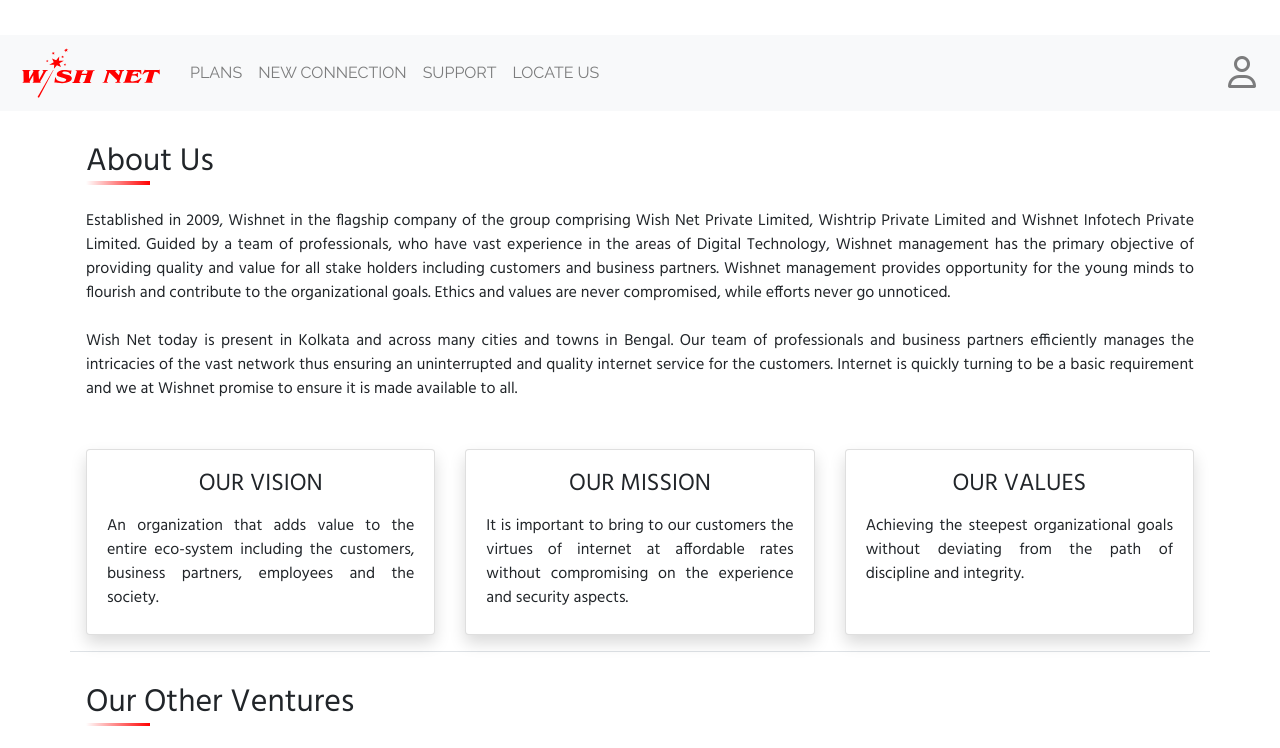
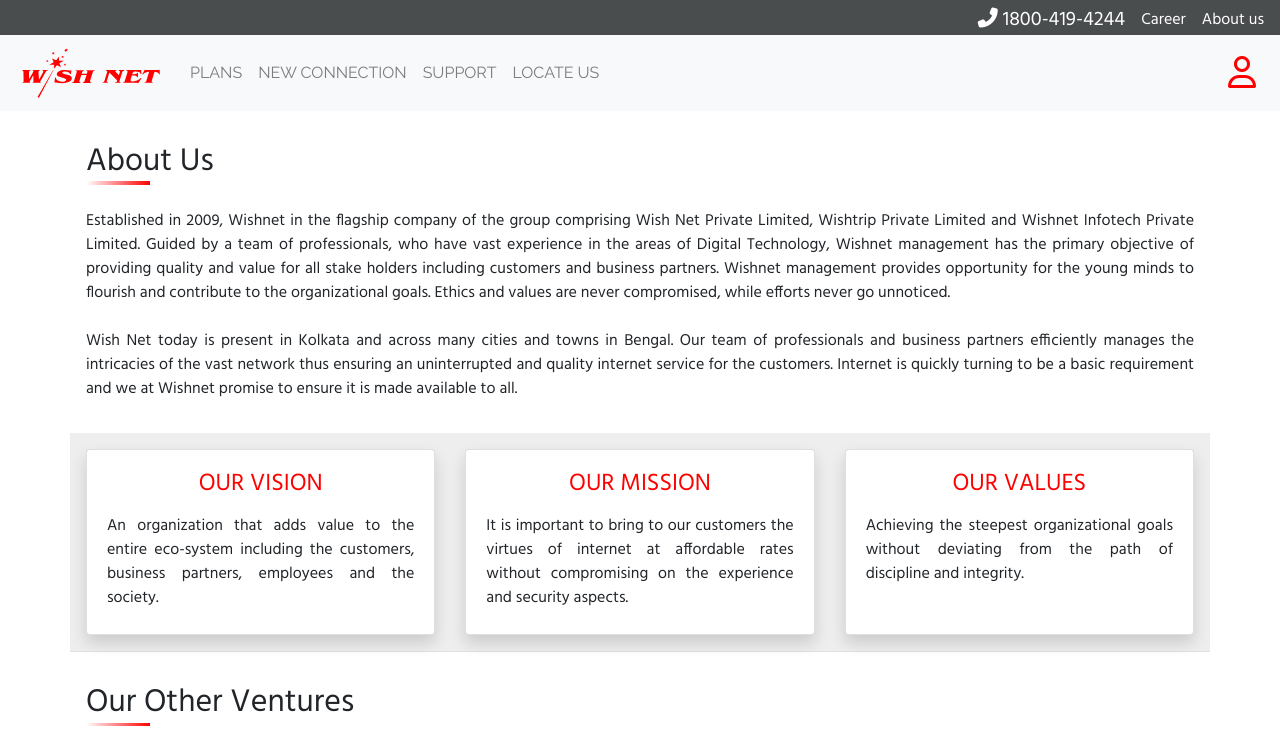
Before and after one commit to soumya707/wishnet-in, a Flask app: template website/templates/about.html in a window 1280 px wide. Shown: the top 748 px of the page. Run offline with Flask 2, Linux system fonts and the light colour scheme; the template is opened without the code that fills it: most values are stand-ins (such as "Sample title", 1, 10 or a date in 2020); parts of the project's set-up code (start-up, migrations or seed data) failed here and were passed over; some libraries are stand-ins or nearby versions.

Commit message:
update: update templates

```diff
--- a/website/templates/about.html
+++ b/website/templates/about.html
@@ -16,26 +16,26 @@
 Wish Net today is present in Kolkata and across many cities and towns in Bengal. Our team of professionals and business partners efficiently manages the intricacies of the vast network thus ensuring an uninterrupted and quality internet service for the customers. Internet is quickly turning to be a basic requirement and we at Wishnet promise to ensure it is made available to all.</p>
 </div> <!-- container -->
 
-<div class="container p-3" id="about-us-card-background">
+<div class="container p-3 bg-light-grey">
   <div class="card-deck">
 
     <div class="card shadow">
       <div class="card-body">
-        <h4 class="card-title text-center about-us-card-heading">OUR VISION</h4>
+        <h4 class="card-title text-center text-red">OUR VISION</h4>
         <p class="card-text text-justify py-1">An organization that adds value to the entire eco-system including the customers, business partners, employees and the society.</p>
       </div>
     </div>
 
     <div class="card shadow">
       <div class="card-body">
-        <h4 class="card-title text-center about-us-card-heading">OUR MISSION</h4>
+        <h4 class="card-title text-center text-red">OUR MISSION</h4>
         <p class="card-text text-justify py-1">It is important to bring to our customers the virtues of internet at affordable rates without compromising on the experience and security aspects.</p>
       </div>
     </div>
 
     <div class="card shadow">
       <div class="card-body">
-        <h4 class="card-title text-center about-us-card-heading">OUR VALUES</h4>
+        <h4 class="card-title text-center text-red">OUR VALUES</h4>
         <p class="card-text text-justify py-1">Achieving the steepest organizational goals without deviating from the path of discipline and integrity.</p>
       </div>
     </div>
@@ -51,14 +51,16 @@
 
   <div class="row text-center border-top">
     {% for venture in ventures %}
-    <div class="col-sm-6 {{ loop.cycle('venture-even', 'venture-odd')}}">
+    <div class="col-sm-6 {{ loop.cycle('bg-white', 'bg-light-grey')}}">
       <img src="{{ url_for('static', filename='img/{}.svg'.format(venture.pic)) }}"
            class="venture-img">
-      <h1 class="venture-name" align="center">{{ venture.name }}</h1>
-      <p class="venture-desc text-justify p-3" align="center">{{ venture.description |safe }}</p>
+      <h1 class="text-red text-center">{{ venture.name }}</h1>
+      <p class="venture-desc text-justify px-3">{{ venture.description |safe }}</p>
     </div> <!-- col -->
     {% endfor %}
+
   </div> <!-- row -->
+
 </div> <!-- container -->
 
 {% endblock %}
--- a/website/templates/layout.html
+++ b/website/templates/layout.html
@@ -47,21 +47,15 @@
   <body>
 
     <!-- Extra content above Navbar -->
-    <div class="d-none d-lg-flex d-xl-flex justify-content-end align-middle"
+    <div class="d-none d-lg-flex d-xl-flex justify-content-end bg-dark-grey"
          id="content-above-navbar">
       <!-- Toll free number -->
-      <div class="p-2">
-        <h5 class="text-white">1800-419-4244</h5>
-      </div>
+      <h5 class="text-white p-2"><i class="fas fa-phone-alt"></i> 1800-419-4244</h5>
       <!-- Careers -->
-      <div class="p-2">
-        <a class="text-white" href="{{ url_for('career') }}">Career</a>
-      </div>
+      <a class="text-white p-2" href="{{ url_for('career') }}">Career</a>
       <!-- About us -->
-      <div class="p-2 mr-2">
-        <a class="text-white" href="{{ url_for('about') }}">About us</a>
-      </div>
-    </div>
+      <a class="text-white p-2 mr-2" href="{{ url_for('about') }}">About us</a>
+    </div> <!-- flex -->
 
 
     <!-- NAVBAR -->
@@ -73,11 +67,11 @@
              width="150px" height="50px" alt="Logo">
       </a>
 
-      <!-- Login (on small and medium screens) -->
+      <!-- Login logo (on small and medium screens) -->
       <ul class="navbar-nav ml-auto d-lg-none d-xl-none m-2">
         <li class="nav-item">
           <a class="nav-link" href="{{ url_for('portal') }}">
-            <i class="far fa-user fa-lg"></i>
+            <i class="far fa-user fa-lg text-red"></i>
           </a>
         </li>
       </ul>
@@ -127,11 +121,11 @@
           </li>
         </ul>
 
-        <!-- Login on large screens-->
+        <!-- Login logo (on large screens) -->
         <ul class="navbar-nav ml-auto d-none d-lg-block">
           <li class="nav-item">
             <a class="nav-link"
-               href="{{ url_for('portal') }}"><i class="far fa-user fa-2x"></i></a>
+               href="{{ url_for('portal') }}"><i class="far fa-user fa-2x text-red"></i></a>
           </li>
         </ul>
 
@@ -160,7 +154,6 @@
     </main>
 
     <!-- FOOTER -->
-    <!-- <footer class="pt-4 my-md-5 pt-md-5 border-top text-muted"> -->
     <footer class="border-top text-muted">
       <div class="d-flex justify-content-between m-3 p-3">
 
```
Also changed, not shown: website/templates/careers.html (+22 -16 lines), website/templates/contact.html (+5 -3 lines), website/templates/index.html (+14 -20 lines), website/templates/new_connection.html (+13 -1 lines), website/templates/support.html (+13 -4 lines), website/templates/tariff.html (+14 -17 lines).
